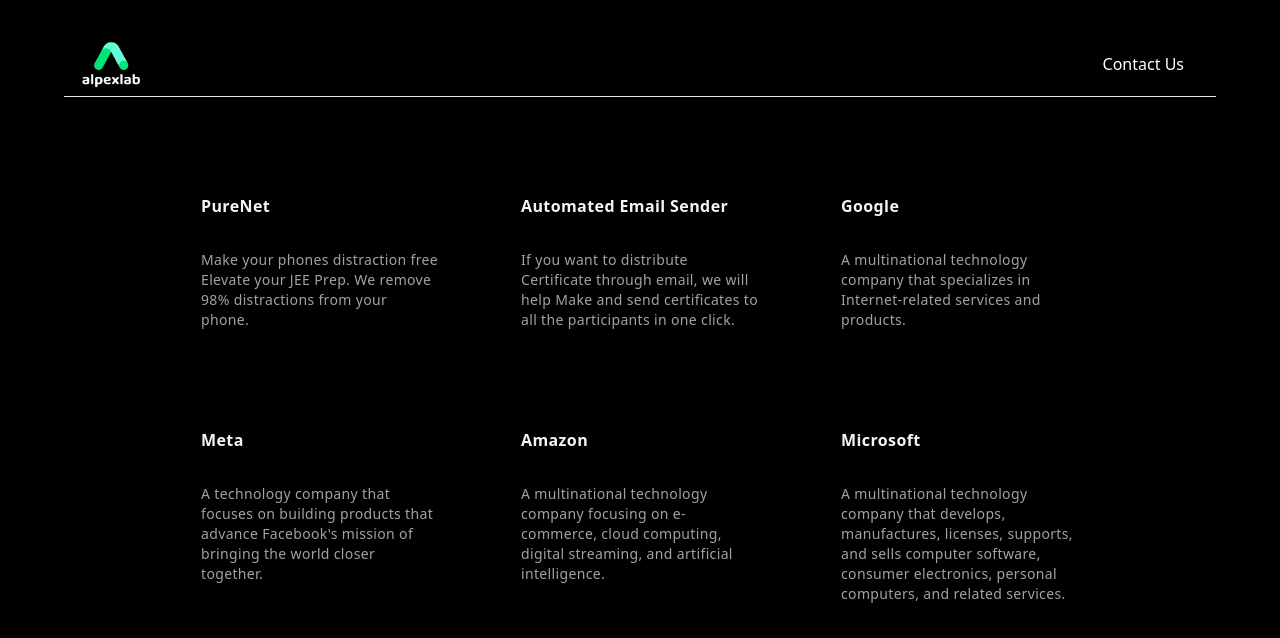
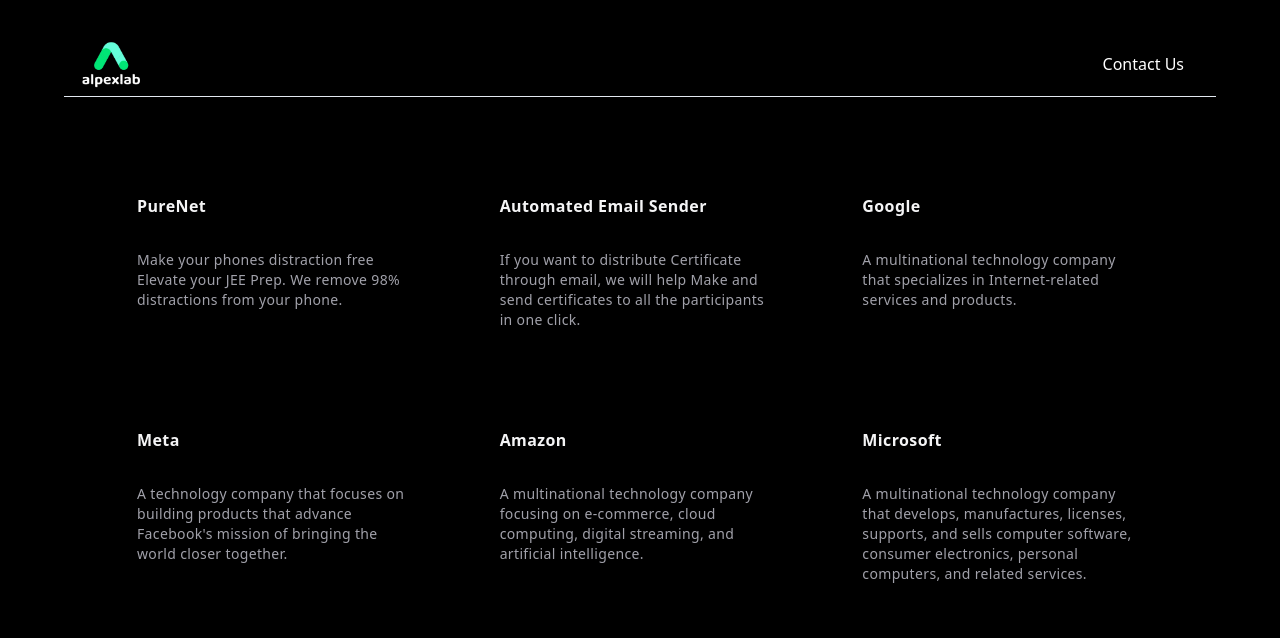
Before and after one commit to Ayush0Chaudhary/no-lib-webrtc-1-1-and-group-v-call, a React (Vite) app: page / in a window 1280 px wide. Shown: the top 638 px of the page. Built offline with nearby package versions, Linux system fonts and the light colour scheme.

Commit message:
chore: Screen Alignemnt fix

```diff
--- a/src/components/nav.tsx
+++ b/src/components/nav.tsx
@@ -1,6 +1,6 @@
 const Navbar = () => {
   return (
-    <nav className='bg-black shadow-lg'>
+    <nav className='bg-black shadow-lg w-full'>
       <div className='container mx-auto px-4 py-2 md:flex md:items-center md:justify-between'>
         <div className='flex items-center justify-between'>
           <div className='flex items-center flex-shrink-0 text-white mr-6'>
--- a/src/pages/home/index.tsx
+++ b/src/pages/home/index.tsx
@@ -9,7 +9,8 @@
       <div className='container mx-auto'>
         <Navbar />
         <Separator />
-        <div className='max-w-5xl mx-auto px-8'>
+        <div className='max-w-full mx-auto px-8'>
+          {/* Adjusted max-w-full to make content expand to the maximum width */}
           <HoverEffect items={projects} />
         </div>
       </div>
```
